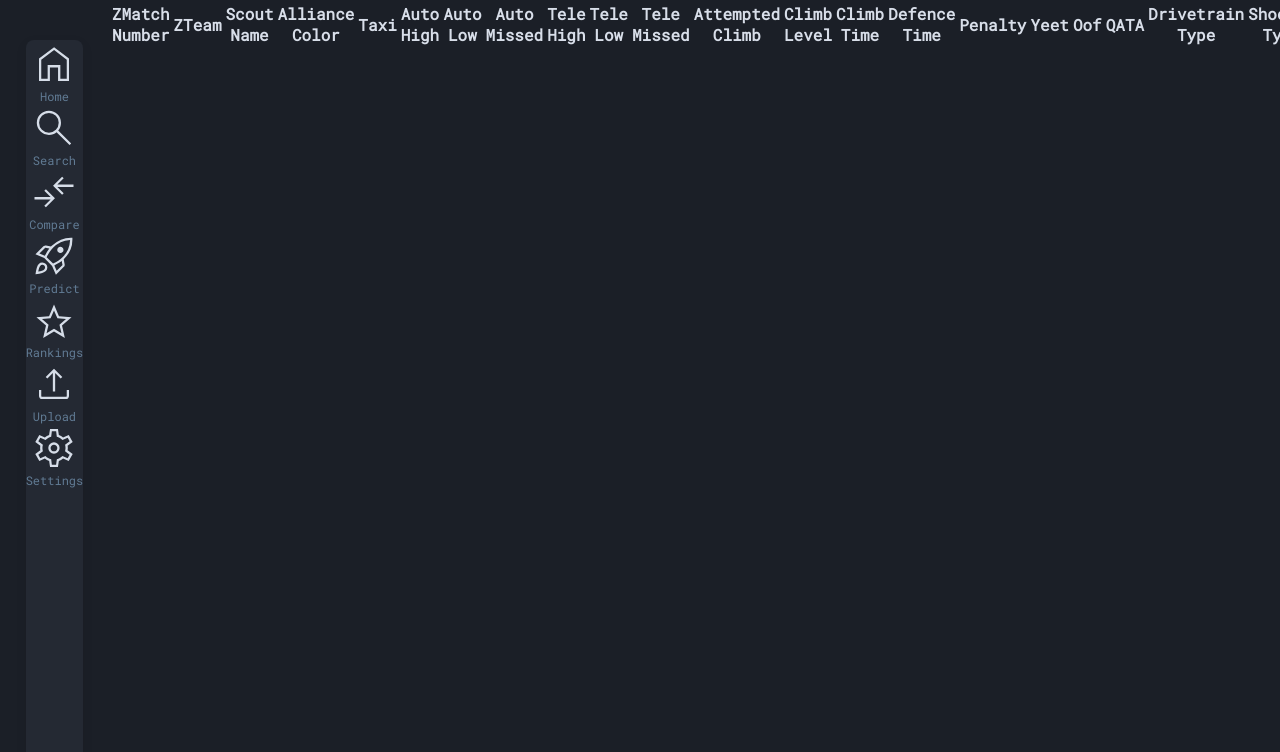
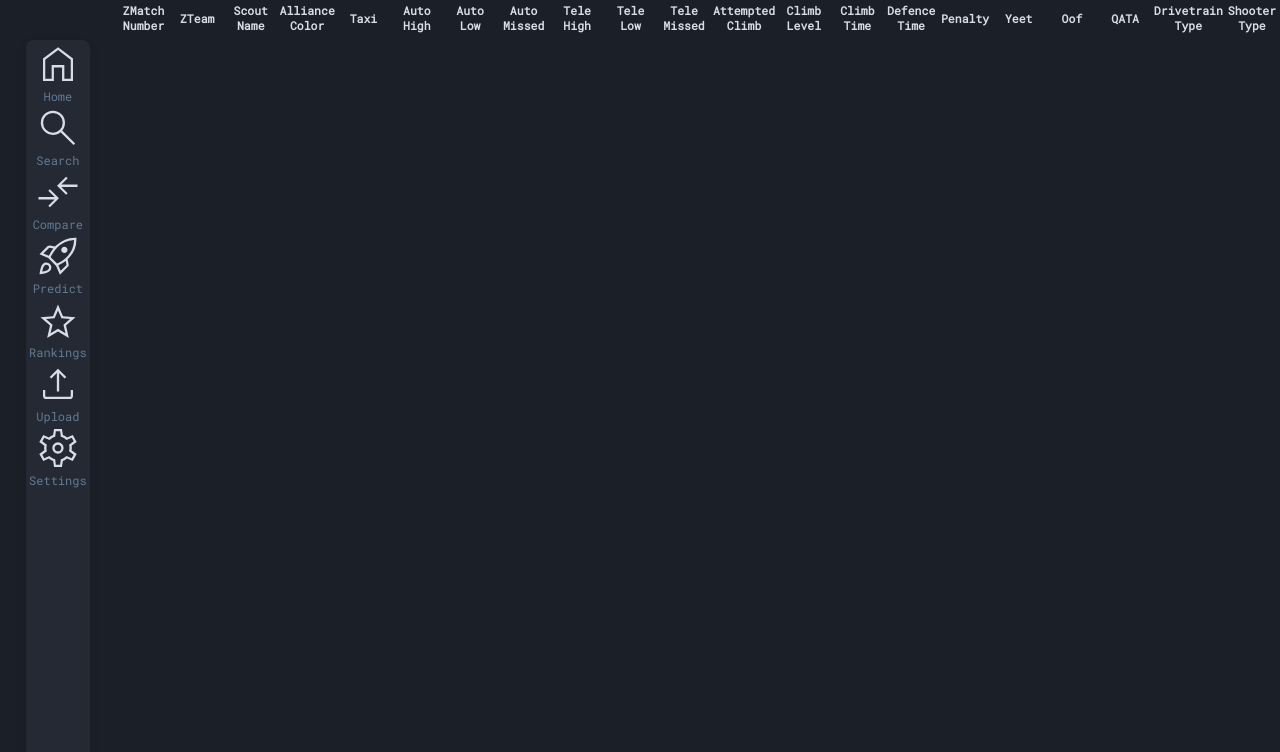
Before and after one commit to Team3128/Scouting-DB_Neptune, a website with bundled scripts: page index.html in a window 1280 px wide. Built offline with nearby package versions, Linux system fonts and the light colour scheme; no server answers.

Commit message:
made top bar sticky
also changed font pog

```diff
--- a/script.js
+++ b/script.js
@@ -77,7 +77,6 @@ const firebaseConfig = {
           cellText.appendChild(pushinP);
           tblBody.appendChild(row);
           tbl.appendChild(tblBody);
-
           //console.log(data[color[i]][j+1][headNames[g]])
 
           row.style.backgroundColor = "var(--" + color + ")"
--- a/style.css
+++ b/style.css
@@ -125,6 +125,12 @@ a:hover{
     color: var(--main-color);
     overflow:hidden;
 }
+.headCell {
+    position: sticky;
+    top: 0px;
+    background-color: var(--sub-alt-color);
+    font-size: 0.9vw;
+}
 th, td{
     table-layout: fixed;
     width: 50px;
@@ -140,7 +146,7 @@ table{
     overflow-y: scroll;
     max-height: 90vh;
     width: auto;
-    font-family: minecraft, Arial, Helvetica, sans-serif;
+    font-family: var(--font);
     text-align: center;
 }
 
```
